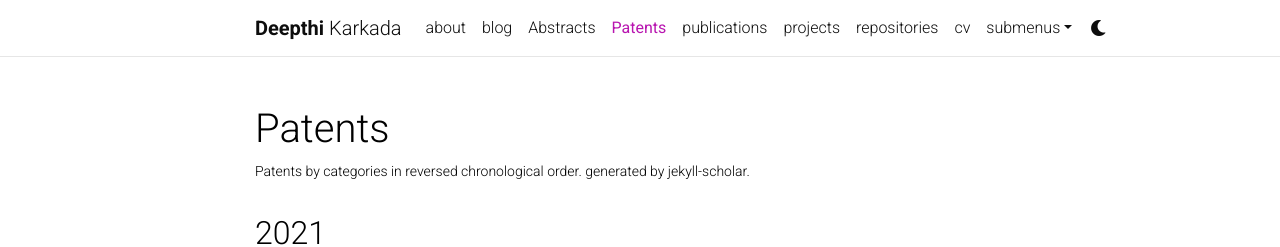
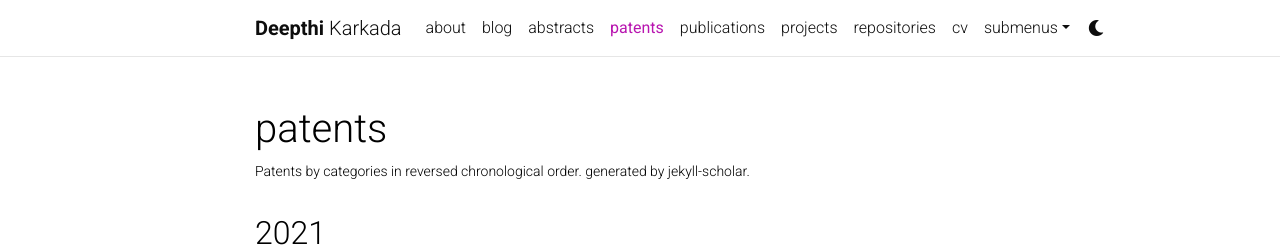
Before and after one commit to deepkarkada/deepkarkada.github.io, a Jekyll site: the page built from _pages/patents.md, in a window 1280 px wide. Shown: the top 247 px of the page. Built offline with Jekyll 4.4.1, drawn with Linux system fonts in a browser that asks for light colours; full-size pictures stand in for the smaller copies a plugin makes; comment, search, counter and statistics services are not loaded; a style sheet for code colours, icons or effects is not loaded.

```diff
--- a/_pages/patents.md
+++ b/_pages/patents.md
@@ -1,7 +1,7 @@
 ---
 layout: page
 permalink: /patents/
-title: Patents
+title: patents
 description: Patents by categories in reversed chronological order. generated by jekyll-scholar.
 years: [2021, 2020, 2019, 2018]
 nav: true
```
Also changed, not shown: _pages/abstracts.md (+1 -1 lines).
